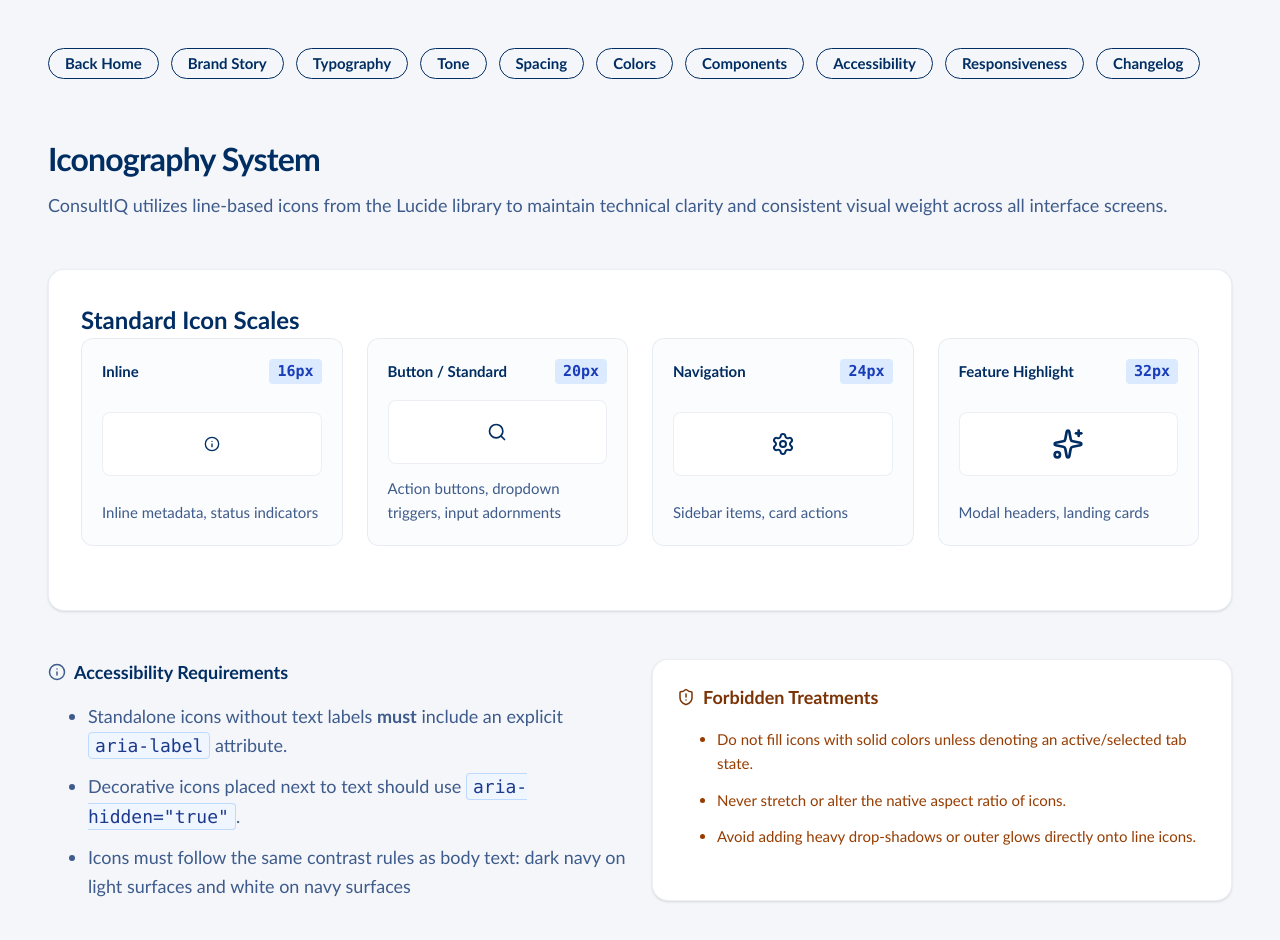
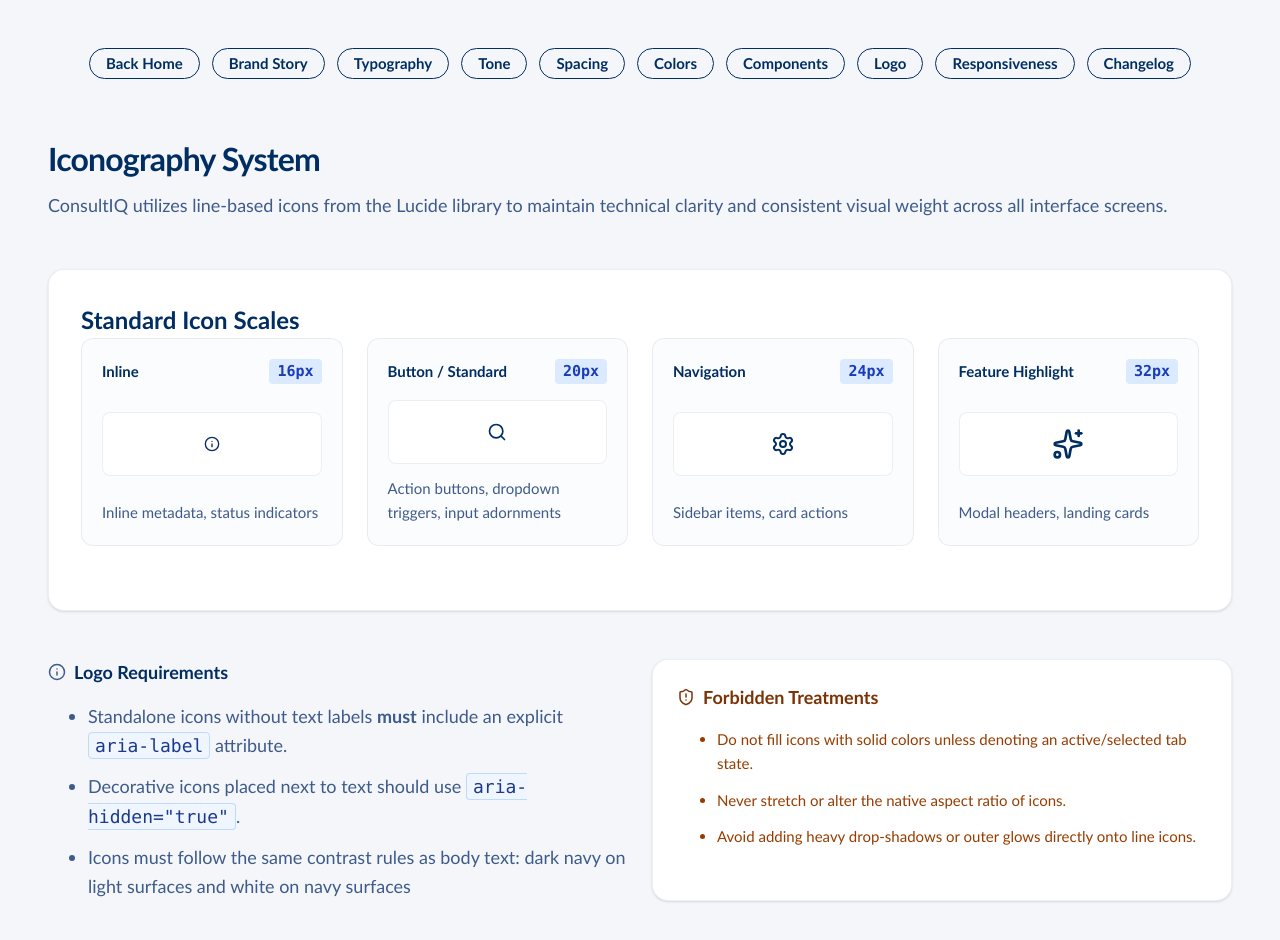
Before and after one commit to COS301-SE-2026/ConsultIQ, a React (Vite) app in the folder frontend/: page /brand-icons-section in a window 1280 px wide. Shown: the top 940 px of the page. Built offline with nearby package versions, Linux system fonts and the light colour scheme; no server answers.

Commit message:
add logo section and center nav buttons

```diff
--- a/frontend/src/brand style guide/components/brand-changelog-section.tsx
+++ b/frontend/src/brand style guide/components/brand-changelog-section.tsx
@@ -4,7 +4,7 @@ import { ArrowRight, CheckCircle2 } from "lucide-react";
 export default function BrandChangeLogSection(){
         return (
         <div className="min-h-screen w-full bg-[var(--color-surface)] text-primary p-6 md:p-12">
-            <div className= " max-w-7xl mx-auto mb-8 flex flex-wrap items-center gap-3">
+            <div className= " max-w-7xl mx-auto mb-8 flex flex-wrap items-center justify-center gap-3">
                 <Link to="/brand-style-home" className= "inline-flex items-center gap-2 px-4 py-1 rounded-full backdrop-blur-md border text-sm font-semibold text-accent mb-8">Back Home</Link>
                 <Link to="/brand-story-section" className= "inline-flex items-center gap-2 px-4 py-1 rounded-full backdrop-blur-md border text-sm font-semibold text-accent mb-8">Brand Story</Link>
                 <Link to="/brand-typography-section" className= "inline-flex items-center gap-2 px-4 py-1 rounded-full backdrop-blur-md border text-sm font-semibold text-accent mb-8">Typography</Link>
@@ -12,7 +12,7 @@ export default function BrandChangeLogSection(){
                 <Link to="/brand-icons-section" className= "inline-flex items-center gap-2 px-4 py-1 rounded-full backdrop-blur-md border text-sm font-semibold text-accent mb-8">Iconography</Link>
                 <Link to="/brand-tone-section" className= "inline-flex items-center gap-2 px-4 py-1 rounded-full backdrop-blur-md border text-sm font-semibold text-accent mb-8">Tone</Link>
                 <Link to="/brand-components-section" className= "inline-flex items-center gap-2 px-4 py-1 rounded-full backdrop-blur-md border text-sm font-semibold text-accent mb-8">Components</Link>
-                <Link to="/brand-accessibility-section" className= "inline-flex items-center gap-2 px-4 py-1 rounded-full backdrop-blur-md border  text-sm font-semibold text-accent mb-8">Accessibility</Link>
+                <Link to="/brand-logo-section" className= "inline-flex items-center gap-2 px-4 py-1 rounded-full backdrop-blur-md border  text-sm font-semibold text-accent mb-8">Logo</Link>
                 <Link to="/brand-responsiveness-section" className= "inline-flex items-center gap-2 px-4 py-1 rounded-full backdrop-blur-md border  text-sm font-semibold text-accent mb-8">Responsiveness</Link>
                 <Link to="/brand-colors-section" className= "inline-flex items-center gap-2 px-4 py-1 rounded-full backdrop-blur-md border  text-sm font-semibold text-accent mb-8">Colors</Link>
             </div>
--- a/frontend/src/brand style guide/components/brand-colors-section.tsx
+++ b/frontend/src/brand style guide/components/brand-colors-section.tsx
@@ -62,7 +62,7 @@ export default function BrandColorsSection(){
     );
     return (
         <div className="min-h-screen w-full bg-[var(--color-surface)] text-primary p-6 md:p-12">
-            <div className= " max-w-7xl mx-auto mb-8 flex flex-wrap items-center gap-3">
+            <div className= " max-w-7xl mx-auto mb-8 flex flex-wrap items-center justify-center gap-3">
                 <Link to="/brand-style-home" className= "inline-flex items-center gap-2 px-4 py-1 rounded-full backdrop-blur-md border text-sm font-semibold text-accent mb-8">Back Home</Link>
                 <Link to="/brand-story-section" className= "inline-flex items-center gap-2 px-4 py-1 rounded-full backdrop-blur-md border text-sm font-semibold text-accent mb-8">Brand Story</Link>
                 <Link to="/brand-typography-section" className= "inline-flex items-center gap-2 px-4 py-1 rounded-full backdrop-blur-md border text-sm font-semibold text-accent mb-8">Typography</Link>
@@ -70,7 +70,7 @@ export default function BrandColorsSection(){
                 <Link to="/brand-icons-section" className= "inline-flex items-center gap-2 px-4 py-1 rounded-full backdrop-blur-md border text-sm font-semibold text-accent mb-8">Iconography</Link>
                 <Link to="/brand-tone-section" className= "inline-flex items-center gap-2 px-4 py-1 rounded-full backdrop-blur-md border text-sm font-semibold text-accent mb-8">Tone</Link>
                 <Link to="/brand-components-section" className= "inline-flex items-center gap-2 px-4 py-1 rounded-full backdrop-blur-md border text-sm font-semibold text-accent mb-8">Components</Link>
-                <Link to="/brand-accessibility-section" className= "inline-flex items-center gap-2 px-4 py-1 rounded-full backdrop-blur-md border  text-sm font-semibold text-accent mb-8">Accessibility</Link>
+                <Link to="/brand-logo-section" className= "inline-flex items-center gap-2 px-4 py-1 rounded-full backdrop-blur-md border  text-sm font-semibold text-accent mb-8">Logo</Link>
                  <Link to="/brand-responsiveness-section" className= "inline-flex items-center gap-2 px-4 py-1 rounded-full backdrop-blur-md border  text-sm font-semibold text-accent mb-8">Responsiveness</Link>
                 <Link to="/brand-changelog-section" className= "inline-flex items-center gap-2 px-4 py-1 rounded-full backdrop-blur-md border  text-sm font-semibold text-accent mb-8">Changelog</Link>
 
--- a/frontend/src/brand style guide/components/brand-icons-section.tsx
+++ b/frontend/src/brand style guide/components/brand-icons-section.tsx
@@ -18,7 +18,7 @@ const ICON_SIZES: IconSpecification[] = [
 export default function BrandIconsSection(){
     return(
         <div className="min-h-screen w-full bg-[var(--color-surface)] text-primary p-6 md:p-12">
-            <div className= " max-w-7xl mx-auto mb-8 flex flex-wrap items-center gap-3">
+            <div className= " max-w-7xl mx-auto mb-8 flex flex-wrap items-center justify-center gap-3">
                 <Link to="/brand-style-home" className= "inline-flex items-center gap-2 px-4 py-1 rounded-full backdrop-blur-md border text-sm font-semibold text-accent mb-8">Back Home</Link>
                 <Link to="/brand-story-section" className= "inline-flex items-center gap-2 px-4 py-1 rounded-full backdrop-blur-md border text-sm font-semibold text-accent mb-8">Brand Story</Link>
                 <Link to="/brand-typography-section" className= "inline-flex items-center gap-2 px-4 py-1 rounded-full backdrop-blur-md border text-sm font-semibold text-accent mb-8">Typography</Link>
@@ -26,7 +26,7 @@ export default function BrandIconsSection(){
                 <Link to="/brand-spacing-section" className= "inline-flex items-center gap-2 px-4 py-1 rounded-full backdrop-blur-md border text-sm font-semibold text-accent mb-8">Spacing</Link>
                 <Link to="/brand-colors-section" className= "inline-flex items-center gap-2 px-4 py-1 rounded-full backdrop-blur-md border text-sm font-semibold text-accent mb-8">Colors</Link>
                 <Link to="/brand-components-section" className= "inline-flex items-center gap-2 px-4 py-1 rounded-full backdrop-blur-md border text-sm font-semibold text-accent mb-8">Components</Link>
-                <Link to="/brand-accessibility-section" className= "inline-flex items-center gap-2 px-4 py-1 rounded-full backdrop-blur-md border  text-sm font-semibold text-accent mb-8">Accessibility</Link>
+                <Link to="/brand-logo-section" className= "inline-flex items-center gap-2 px-4 py-1 rounded-full backdrop-blur-md border  text-sm font-semibold text-accent mb-8">Logo</Link>
                  <Link to="/brand-responsiveness-section" className= "inline-flex items-center gap-2 px-4 py-1 rounded-full backdrop-blur-md border  text-sm font-semibold text-accent mb-8">Responsiveness</Link>
                 <Link to="/brand-changelog-section" className= "inline-flex items-center gap-2 px-4 py-1 rounded-full backdrop-blur-md border  text-sm font-semibold text-accent mb-8">Changelog</Link>
             </div>
@@ -62,7 +62,7 @@ export default function BrandIconsSection(){
               <section  className="grid grid-cols-1 md:grid-cols-2 gap-6">
                 <div>
                   <h3 className= "text-base font-bold text-primary mb-4 flex items-center gap-2">
-                    <Info size={18} className= "text-secondary" />Accessibility Requirements
+                    <Info size={18} className= "text-secondary" />Logo Requirements
                   </h3>
                   <ul className= " text-lg text-secondary space-y-3 list-disc list-outside pl-10 leading-relaxed">
                     <li>
--- a/frontend/src/brand style guide/components/brand-spacing-section.tsx
+++ b/frontend/src/brand style guide/components/brand-spacing-section.tsx
@@ -26,7 +26,7 @@ const RADIUS: TokenItem[] = [
 export default function BrandSpacingSection(){
     return(
         <div className="min-h-screen w-full bg-[var(--color-surface)] text-primary p-6 md:p-12">
-            <div className= " max-w-7xl mx-auto mb-8 flex flex-wrap items-center gap-3">
+            <div className= " max-w-7xl mx-auto mb-8 flex flex-wrap items-center justify-center gap-3">
                 <Link to="/brand-style-home" className= "inline-flex items-center gap-2 px-4 py-1 rounded-full backdrop-blur-md border text-sm font-semibold text-accent mb-8">Back Home</Link>
                 <Link to="/brand-story-section" className= "inline-flex items-center gap-2 px-4 py-1 rounded-full backdrop-blur-md border text-sm font-semibold text-accent mb-8">Brand Story</Link>
                 <Link to="/brand-typography-section" className= "inline-flex items-center gap-2 px-4 py-1 rounded-full backdrop-blur-md border text-sm font-semibold text-accent mb-8">Typography</Link>
@@ -34,7 +34,7 @@ export default function BrandSpacingSection(){
                 <Link to="/brand-icons-section" className= "inline-flex items-center gap-2 px-4 py-1 rounded-full backdrop-blur-md border text-sm font-semibold text-accent mb-8">Iconography</Link>
                 <Link to="/brand-colors-section" className= "inline-flex items-center gap-2 px-4 py-1 rounded-full backdrop-blur-md border text-sm font-semibold text-accent mb-8">Colors</Link>
                 <Link to="/brand-components-section" className= "inline-flex items-center gap-2 px-4 py-1 rounded-full backdrop-blur-md border text-sm font-semibold text-accent mb-8">Components</Link>
-                <Link to="/brand-accessibility-section" className= "inline-flex items-center gap-2 px-4 py-1 rounded-full backdrop-blur-md border  text-sm font-semibold text-accent mb-8">Accessibility</Link>
+                <Link to="/brand-logo-section" className= "inline-flex items-center gap-2 px-4 py-1 rounded-full backdrop-blur-md border  text-sm font-semibold text-accent mb-8">Logo</Link>
                  <Link to="/brand-responsiveness-section" className= "inline-flex items-center gap-2 px-4 py-1 rounded-full backdrop-blur-md border  text-sm font-semibold text-accent mb-8">Responsiveness</Link>
                 <Link to="/brand-changelog-section" className= "inline-flex items-center gap-2 px-4 py-1 rounded-full backdrop-blur-md border  text-sm font-semibold text-accent mb-8">Changelog</Link>
             </div>
--- a/frontend/src/brand style guide/components/brand-tone-section.tsx
+++ b/frontend/src/brand style guide/components/brand-tone-section.tsx
@@ -4,7 +4,7 @@ import { CheckCircle , XCircle} from "lucide-react";
 export default function BrandToneSection(){
     return(
         <div className="min-h-screen w-full bg-[var(--color-surface)] text-primary p-6 md:p-12">
-            <div className= " max-w-7xl mx-auto mb-8 flex flex-wrap items-center gap-3">
+            <div className= " max-w-7xl mx-auto mb-8 flex flex-wrap items-center justify-center gap-3">
                 <Link to="/brand-style-home" className= "inline-flex items-center gap-2 px-4 py-1 rounded-full backdrop-blur-md border text-sm font-semibold text-accent mb-8">Back Home</Link>
                 <Link to="/brand-story-section" className= "inline-flex items-center gap-2 px-4 py-1 rounded-full backdrop-blur-md border text-sm font-semibold text-accent mb-8">Brand Story</Link>
                 <Link to="/brand-typography-section" className= "inline-flex items-center gap-2 px-4 py-1 rounded-full backdrop-blur-md border text-sm font-semibold text-accent mb-8">Typography</Link>
@@ -12,7 +12,7 @@ export default function BrandToneSection(){
                 <Link to="/brand-icons-section" className= "inline-flex items-center gap-2 px-4 py-1 rounded-full backdrop-blur-md border text-sm font-semibold text-accent mb-8">Iconography</Link>
                 <Link to="/brand-colors-section" className= "inline-flex items-center gap-2 px-4 py-1 rounded-full backdrop-blur-md border text-sm font-semibold text-accent mb-8">Colors</Link>
                 <Link to="/brand-components-section" className= "inline-flex items-center gap-2 px-4 py-1 rounded-full backdrop-blur-md border text-sm font-semibold text-accent mb-8">Components</Link>
-                <Link to="/brand-accessibility-section" className= "inline-flex items-center gap-2 px-4 py-1 rounded-full backdrop-blur-md border  text-sm font-semibold text-accent mb-8">Accessibility</Link>
+                <Link to="/brand-logo-section" className= "inline-flex items-center gap-2 px-4 py-1 rounded-full backdrop-blur-md border  text-sm font-semibold text-accent mb-8">Logo</Link>
                  <Link to="/brand-responsiveness-section" className= "inline-flex items-center gap-2 px-4 py-1 rounded-full backdrop-blur-md border  text-sm font-semibold text-accent mb-8">Responsiveness</Link>
                 <Link to="/brand-changelog-section" className= "inline-flex items-center gap-2 px-4 py-1 rounded-full backdrop-blur-md border  text-sm font-semibold text-accent mb-8">Changelog</Link>
             </div>
--- a/frontend/src/brand style guide/components/brand-typography-section.tsx
+++ b/frontend/src/brand style guide/components/brand-typography-section.tsx
@@ -25,7 +25,7 @@ export default function BrandTypographySection(){
 
     return(
         <div className="min-h-screen w-full bg-surface text-primary p-6 md:p-12">
-            <div className= " max-w-7xl mx-auto mb-8 flex flex-wrap items-center gap-3">
+            <div className= " max-w-7xl mx-auto mb-8 flex flex-wrap items-center justify-center gap-3">
                 <Link to="/brand-style-home" className= "inline-flex items-center gap-2 px-4 py-1 rounded-full backdrop-blur-md border text-sm font-semibold text-accent mb-8">Back Home</Link>
                 <Link to="/brand-story-section" className= "inline-flex items-center gap-2 px-4 py-1 rounded-full backdrop-blur-md border text-sm font-semibold text-accent mb-8">Brand Story</Link>
                 <Link to="/brand-tone-section" className= "inline-flex items-center gap-2 px-4 py-1 rounded-full backdrop-blur-md border text-sm font-semibold text-accent mb-8">Tone</Link>
@@ -33,7 +33,7 @@ export default function BrandTypographySection(){
                 <Link to="/brand-icons-section" className= "inline-flex items-center gap-2 px-4 py-1 rounded-full backdrop-blur-md border text-sm font-semibold text-accent mb-8">Iconography</Link>
                 <Link to="/brand-colors-section" className= "inline-flex items-center gap-2 px-4 py-1 rounded-full backdrop-blur-md border text-sm font-semibold text-accent mb-8">Colors</Link>
                 <Link to="/brand-components-section" className= "inline-flex items-center gap-2 px-4 py-1 rounded-full backdrop-blur-md border text-sm font-semibold text-accent mb-8">Components</Link>
-                <Link to="/brand-accessibility-section" className= "inline-flex items-center gap-2 px-4 py-1 rounded-full backdrop-blur-md border  text-sm font-semibold text-accent mb-8">Accessibility</Link>
+                <Link to="/brand-logo-section" className= "inline-flex items-center gap-2 px-4 py-1 rounded-full backdrop-blur-md border  text-sm font-semibold text-accent mb-8">Logo</Link>
                  <Link to="/brand-responsiveness-section" className= "inline-flex items-center gap-2 px-4 py-1 rounded-full backdrop-blur-md border  text-sm font-semibold text-accent mb-8">Responsiveness</Link>
                 <Link to="/brand-changelog-section" className= "inline-flex items-center gap-2 px-4 py-1 rounded-full backdrop-blur-md border  text-sm font-semibold text-accent mb-8">Changelog</Link>
             </div>
--- a/frontend/src/brand style guide/components/style-guide-home.tsx
+++ b/frontend/src/brand style guide/components/style-guide-home.tsx
@@ -13,7 +13,7 @@ const NAV_BUTTONS: NavButton[]=[
     {label: "Icons", href: "/brand-icons-section"},
     {label: "Tone", href: "/brand-tone-section"},
     {label: "Components", href: "/brand-components-section"},
-    {label: "Accessibility", href: "/brand-accessibility-section"},
+    {label: "Logo", href: "/brand-logo-section"},
     {label: "Responsiveness", href: "/brand-responsiveness-section"},
     {label: "Changelog",href: "/brand-changelog-section"},
 ];
--- a/frontend/src/routes/app-routes.tsx
+++ b/frontend/src/routes/app-routes.tsx
@@ -45,7 +45,7 @@ import BrandToneSection from "../brand style guide/components/brand-tone-section
 import BrandIconsSection from "../brand style guide/components/brand-icons-section.tsx";
 import BrandColorsSection from "../brand style guide/components/brand-colors-section.tsx";
 import BrandChangeLogSection from "../brand style guide/components/brand-changelog-section.tsx";
-
+import BrandLogoSection from "../brand style guide/components/brand-logo-section.tsx";
 
 function AnimatedRoutes() {
     const location = useLocation();
@@ -71,7 +71,7 @@ function AnimatedRoutes() {
                 <Route path="/brand-icons-section" element={<PageTransition><BrandIconsSection /></PageTransition>} />
                 <Route path="/brand-colors-section" element={<PageTransition><BrandColorsSection /></PageTransition>} />
                 <Route path="/brand-changelog-section" element={<PageTransition><BrandChangeLogSection /></PageTransition>} />
-
+                <Route path="/brand-logo-section" element={<PageTransition><BrandLogoSection /></PageTransition>} />
                 {/* ------------------------------------------- */}
                 {/* PROTECTED ROUTES                            */}
                 {/* ------------------------------------------- */}
```
Also changed, not shown: frontend/src/brand style guide/components/brand-logo-section.tsx (added, +57 -0 lines).
